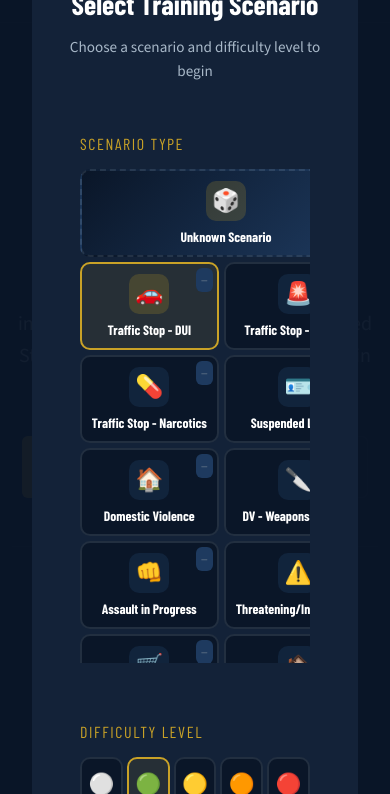
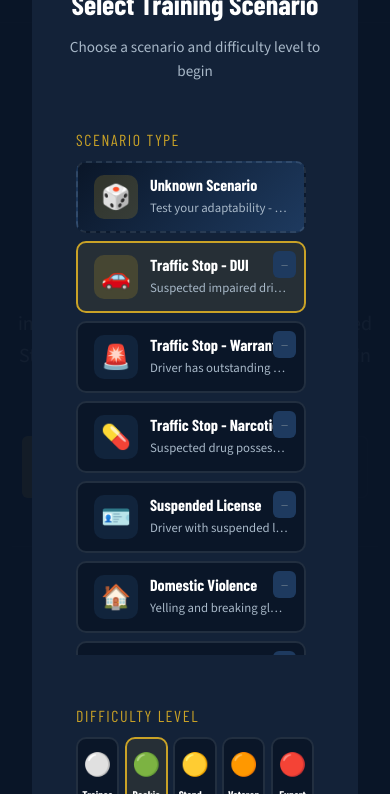
Before and after one commit to landoncolvig/blueshield-ai, a plain HTML site: page docs/index.html in a window 390 px wide. Both pictures are taken after a click on the button "Try Demo". Shown: the part 50-844 px from the top of the page. Drawn offline with nearby package versions, Linux system fonts and the light colour scheme.

Commit message:
Switch to single column scenario list on mobile for better readability, fix overflow

```diff
--- a/docs/index.html
+++ b/docs/index.html
@@ -1959,57 +1959,63 @@
             }
 
             .scenario-grid {
-                display: grid;
-                grid-template-columns: repeat(2, 1fr);
-                gap: 0.35rem;
-                width: 100%;
-                max-width: 100%;
+                display: flex !important;
+                flex-direction: column !important;
+                gap: 0.5rem !important;
+                width: 100% !important;
+                max-width: 100% !important;
+                box-sizing: border-box !important;
             }
 
             .scenario-card {
-                padding: 0.6rem !important;
+                padding: 0.75rem 1rem !important;
                 min-height: auto !important;
                 width: 100% !important;
                 max-width: 100% !important;
                 box-sizing: border-box !important;
-                gap: 0.5rem !important;
-                flex-direction: column !important;
+                gap: 0.75rem !important;
+                flex-direction: row !important;
                 align-items: center !important;
-                text-align: center !important;
+                text-align: left !important;
             }
 
             .scenario-icon-box {
-                width: 40px !important;
-                height: 40px !important;
-                font-size: 1.4rem !important;
+                width: 44px !important;
+                height: 44px !important;
+                font-size: 1.5rem !important;
                 flex-shrink: 0 !important;
             }
 
             .scenario-details {
                 min-width: 0 !important;
-                width: 100% !important;
+                flex: 1 !important;
                 overflow: hidden !important;
             }
 
             .scenario-details h4 {
-                font-size: 0.85rem !important;
-                line-height: 1.2 !important;
-                margin-bottom: 0 !important;
+                font-size: 1rem !important;
+                line-height: 1.3 !important;
+                margin-bottom: 0.15rem !important;
                 white-space: nowrap !important;
                 overflow: hidden !important;
                 text-overflow: ellipsis !important;
             }
 
             .scenario-details p {
-                display: none !important;
+                display: block !important;
+                font-size: 0.8rem !important;
+                color: var(--text-secondary) !important;
+                white-space: nowrap !important;
+                overflow: hidden !important;
+                text-overflow: ellipsis !important;
             }
 
             .scenario-score {
-                font-size: 0.7rem !important;
-                padding: 3px 5px !important;
+                font-size: 0.75rem !important;
+                padding: 4px 8px !important;
                 position: absolute !important;
-                top: 4px !important;
-                right: 4px !important;
+                top: 8px !important;
+                right: 8px !important;
             }
 
             /* Difficulty selector mobile */
@@ -2047,7 +2053,7 @@
             .difficulty-grid {
                 display: grid !important;
                 grid-template-columns: repeat(5, 1fr) !important;
-                gap: 0.25rem !important;
+                gap: 0.35rem !important;
                 width: 100% !important;
                 max-width: 100% !important;
                 box-sizing: border-box !important;
@@ -2056,7 +2062,7 @@
             }
 
             .difficulty-card {
-                padding: 0.6rem 0.3rem !important;
+                padding: 0.5rem 0.2rem !important;
                 min-width: 0 !important;
                 width: 100% !important;
                 box-sizing: border-box !important;
@@ -2064,20 +2070,19 @@
             }
 
             .difficulty-card .difficulty-icon {
-                font-size: 1.3rem !important;
-                margin-bottom: 0.3rem !important;
+                font-size: 1.4rem !important;
+                margin-bottom: 0.25rem !important;
             }
 
             .difficulty-card h4 {
-                font-size: 0.75rem !important;
-                margin-bottom: 0.15rem !important;
+                font-size: 0.7rem !important;
+                margin-bottom: 0 !important;
                 white-space: nowrap !important;
                 overflow: hidden !important;
                 text-overflow: ellipsis !important;
             }
 
             .difficulty-card p {
-                font-size: 0.6rem !important;
                 display: none !important;
             }
 
@@ -2085,11 +2090,14 @@
                 width: 100% !important;
                 max-width: 100% !important;
                 box-sizing: border-box !important;
-                padding: 1rem !important;
+                padding: 0.75rem !important;
+                overflow: hidden !important;
             }
 
             .select-label {
                 font-size: 1rem !important;
+                margin-bottom: 0.5rem !important;
+                display: block !important;
             }
 
             /* Chat area mobile */
@@ -2343,44 +2351,38 @@
 
         /* Extra small devices */
         @media (max-width: 380px) {
-            .scenario-grid {
-                grid-template-columns: 1fr 1fr;
-                gap: 0.25rem;
-            }
-
             .scenario-card {
-                padding: 0.25rem !important;
+                padding: 0.6rem 0.75rem !important;
             }
 
             .scenario-icon-box {
-                width: 24px !important;
-                height: 24px !important;
-                font-size: 0.8rem !important;
+                width: 36px !important;
+                height: 36px !important;
+                font-size: 1.2rem !important;
             }
 
             .scenario-details h4 {
-                font-size: 0.45rem !important;
+                font-size: 0.9rem !important;
+            }
+
+            .scenario-details p {
+                font-size: 0.7rem !important;
             }
 
             .difficulty-grid {
-                gap: 0.15rem !important;
+                gap: 0.25rem !important;
             }
 
             .difficulty-card {
-                padding: 0.25rem 0.1rem !important;
+                padding: 0.4rem 0.15rem !important;
             }
 
             .difficulty-card h4 {
-                font-size: 0.45rem !important;
-            }
-
-            .difficulty-options {
-                grid-template-columns: repeat(5, 1fr);
-            }
-
-            .difficulty-btn {
-                padding: 0.4rem 0.15rem;
-                font-size: 0.5rem;
+                font-size: 0.6rem !important;
+            }
+
+            .difficulty-card .difficulty-icon {
+                font-size: 1.2rem !important;
             }
 
             .fi-cell {
```
Also changed, not shown: 1 other file.
